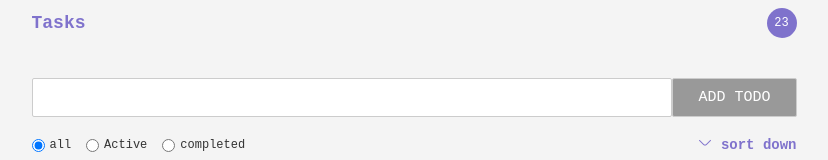
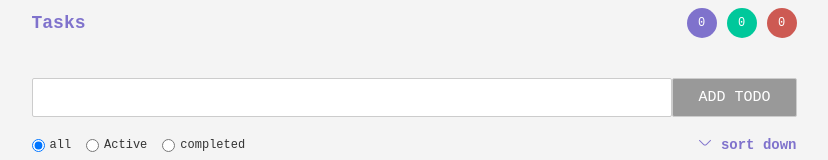
Before and after one commit to sylvain12/django-svelte-todos, a Svelte app: page / in a window 1280 px wide. Shown: the top 160 px of the page, without its empty margins (226-1054 px from the left). Built offline with nearby package versions, Linux system fonts and the light colour scheme; no server answers.

Commit message:
Add details on number of todos by status

```diff
--- a/src/App.svelte
+++ b/src/App.svelte
@@ -1,5 +1,5 @@
 <script>
-	import { onMount, beforeUpdate, afterUpdate } from 'svelte';
+	import { onMount, afterUpdate, setContext, beforeUpdate } from 'svelte';
 	import AddTodo from './components/AddTodo.svelte';
 	import ClearCompleted from './components/ClearCompleted.svelte';
 	import Filters from './components/Filters.svelte';
@@ -11,10 +11,20 @@
 	let title;
 	let defaultView;
 	let sortDirection;
+	let todos = [];
 
 	$: filterTodos = [];
+	$: allTodosCount = 0;
+	// $: activeTodosCount = todos.filter((todo) => todo.completed).length;
+	// $: completedTodosCount = todos.filter((todo) => !todo.completed).length;
 
-	let todos = [];
+	$: counter = {
+		allTodosCount: 0,
+		activeTodosCount: 0,
+		completedTodosCount: 0,
+	};
+
+	$: setContext('counter', counter);
 
 	$: handleViewChange = () => {
 		switch (defaultView) {
@@ -36,6 +46,14 @@
 		const response = await fetch(TODOS_API_URL);
 		todos = await response.json();
 		handleViewChange();
+	});
+
+	beforeUpdate(() => {
+		counter = {
+			allTodosCount: todos.length,
+			activeTodosCount: todos.filter((todo) => !todo.completed).length,
+			completedTodosCount: todos.filter((todo) => todo.completed).length,
+		};
 	});
 
 	afterUpdate(() => {
@@ -65,7 +83,7 @@
 				Accept: 'application/json',
 			},
 		});
-		const result = await response.status;
+		// const result = await response.status;
 
 		todos = todos.filter((todo) => todo.id !== event.detail);
 	};
@@ -103,7 +121,7 @@
 </script>
 
 <main>
-	<Header />
+	<Header bind:counter />
 
 	<AddTodo {title} on:addTodo={(event) => handleAdd(event.detail)} />
 
--- a/src/components/Header.svelte
+++ b/src/components/Header.svelte
@@ -1,11 +1,14 @@
 <script>
-	export let todosCount = 23;
+	import { getContext, setContext } from 'svelte';
+	import TasksCount from './TasksCount.svelte';
+
+	export let counter = {};
 </script>
 
 <div class="header">
 	<h1>Tasks</h1>
 
-	<span>{todosCount}</span>
+	<TasksCount bind:counter />
 </div>
 
 <style>
@@ -21,18 +24,4 @@
 		color: var(--primary-clr);
 		font-weight: var(--fw-bold);
 	}
-
-	.header span {
-		display: inline-block;
-		width: 3rem;
-		height: 3rem;
-		border-radius: 50%;
-		display: flex;
-		align-items: center;
-		justify-content: center;
-		color: #fff;
-		background-color: var(--primary-clr);
-		font-size: 1.2rem;
-		line-height: 0;
-	}
 </style>
--- /dev/null
+++ b/src/components/TasksCount.svelte
@@ -0,0 +1,46 @@
+<script>
+	import { getContext } from 'svelte';
+	export let counter = {};
+</script>
+
+<div class="tasks-count-list">
+	<span class="task-count-item task-count-item-primary">{counter.allTodosCount}</span>
+	<span class="task-count-item task-count-item-success">{counter.activeTodosCount}</span>
+	<span class="task-count-item task-count-item-danger">{counter.completedTodosCount}</span>
+</div>
+
+<style>
+	.tasks-count-list {
+		display: flex;
+		align-items: center;
+	}
+
+	span {
+		display: inline-block;
+		width: 3rem;
+		height: 3rem;
+		border-radius: 50%;
+		display: flex;
+		align-items: center;
+		justify-content: center;
+		color: #fff;
+		font-size: 1.2rem;
+		line-height: 0;
+	}
+
+	span:not(:last-child) {
+		margin-right: 1rem;
+	}
+
+	.task-count-item-primary {
+		background-color: var(--primary-clr);
+	}
+
+	.task-count-item-success {
+		background-color: var(--success-clr);
+	}
+
+	.task-count-item-danger {
+		background-color: var(--danger-clr);
+	}
+</style>
```
